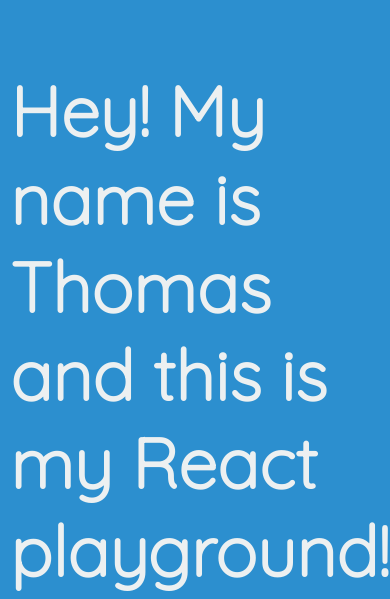
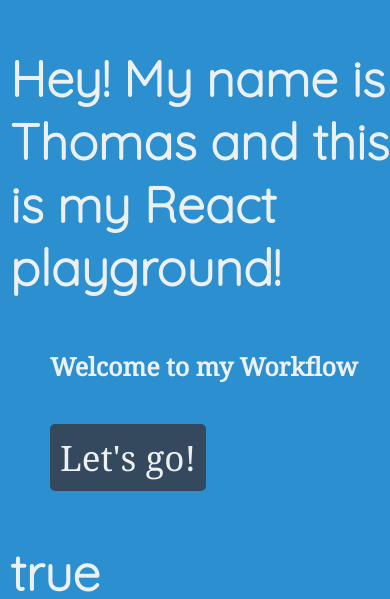
Before and after one commit to Thomas-Cottis-21/react_playground_v2, a React (Create React App) app: page / in a window 390 px wide. Shown: the part 245-844 px from the top of the page. Built offline with nearby package versions, Linux system fonts and the light colour scheme.

Commit message:
media queries for laptop

```diff
--- a/src/assets/css/Header.css
+++ b/src/assets/css/Header.css
@@ -35,8 +35,9 @@
   margin-left: 50px;
 }
 .header-header button {
-  width: 12vw;
-  height: 7vh;
+  width: auto;
+  height: auto;
+  padding: 10px;
   font-family: 'Noto Serif', serif;
   font-size: 35px;
   margin-left: 50px;
@@ -46,3 +47,11 @@
   border: none;
   cursor: pointer;
 }
+@media (max-width: 1000px) {
+  .header-header h3 {
+    font-size: 50px;
+  }
+  .header-header h5 {
+    font-size: 25px;
+  }
+}
--- a/src/assets/css/counter.css
+++ b/src/assets/css/counter.css
@@ -20,6 +20,12 @@
 #counter input{
     outline: none;
 } */
+#counter h1 {
+    font-size: 50px;
+    font-family: 'Noto Serif', serif;
+    text-align: center;
+    color: #2c8fcf;
+}
 #counter p {
     font-size: 16px;
     font-family: 'Noto Serif', serif;
--- a/src/assets/css/todolist.css
+++ b/src/assets/css/todolist.css
@@ -12,7 +12,7 @@
     font-size: 50px;
     font-family: 'Quicksand', sans-serif;
     text-align: center;
-    color: whitesmoke;
+    color: #2c8fcf;
 }
 #todo-list input {
     width: 15vw;
```
